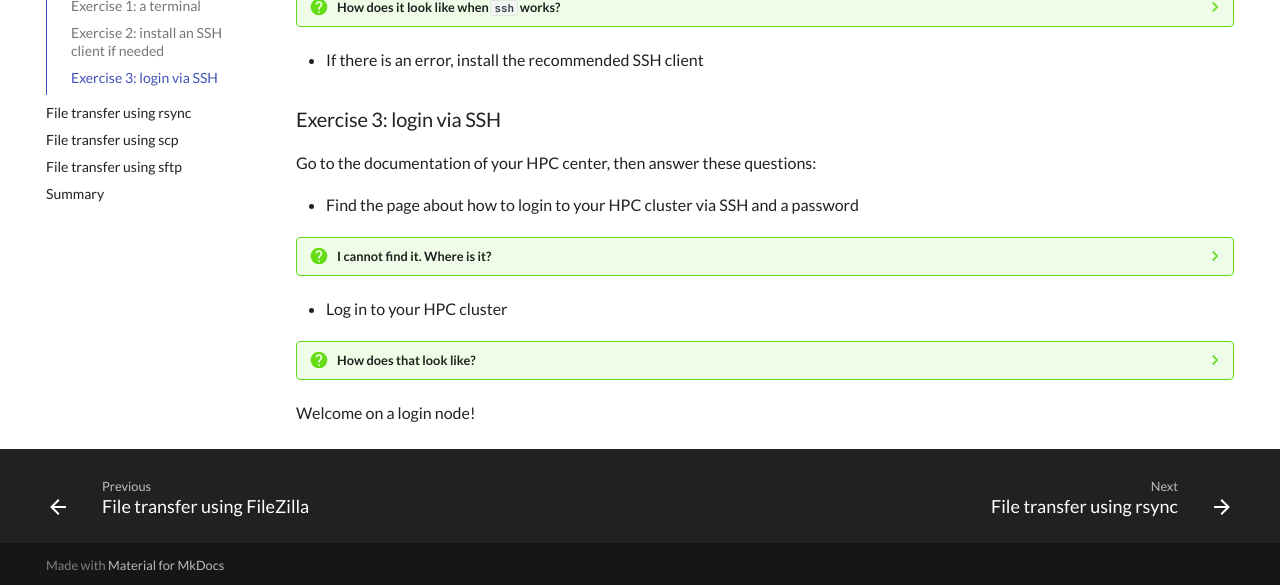
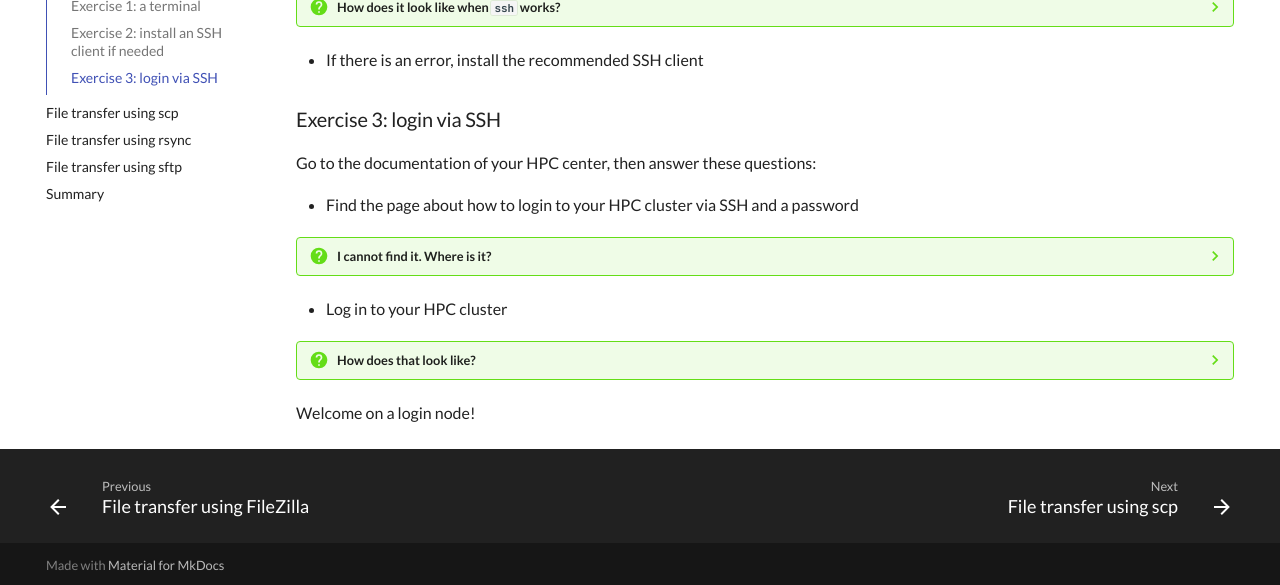
Before and after one commit to UPPMAX/naiss_file_transfer_course, an MkDocs documentation site: the page built from docs/sessions/login_terminal/README.md, in a window 1280 px wide and 900 px high, scrolled down 1465 px. Shown: the part 312-897 px from the top of the window. Built offline with MkDocs 1.6.1 and Material for MkDocs 9.7.7, drawn with Linux system fonts in a browser that asks for light colours; comment, search, counter and statistics services are not loaded; some of the changed lines change nothing that is shown.

Commit message:
mkdocs.yml scp before rsync

```diff
--- a/mkdocs.yml
+++ b/mkdocs.yml
@@ -12,8 +12,8 @@ nav:
     - Intro: sessions/intro.md
     - File transfer using FileZilla: sessions/filezilla/README.md
     - Login with terminal: sessions/login_terminal/README.md
+    - File transfer using scp: sessions/scp/README.md
     - File transfer using rsync: sessions/rsync/README.md
-    - File transfer using scp: sessions/scp/README.md
     - File transfer using sftp: sessions/sftp/README.md
     - Summary: sessions/summary.md
   - Misc:
```
